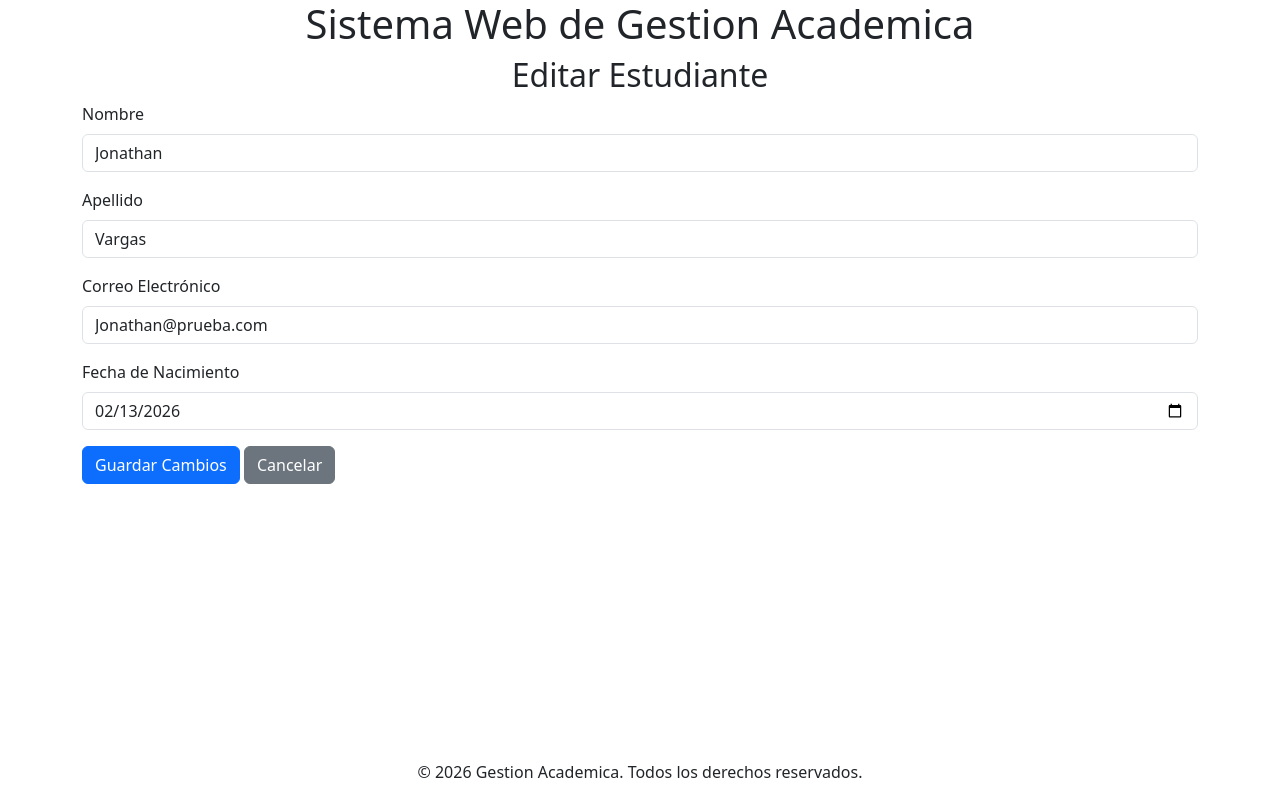
After one commit to jvargas6922/academic_management, a Django app: page /students/edit/3/ in a window 1280 px wide. The commit adds this page. Run offline with Django 4.2, Linux system fonts and the light colour scheme; data comes from the database, SQL or seed files in the repository; both versions use the stored data as it was after the commit.

Commit message:
crud terminado de estudiantes

```diff
--- a/apps/students/urls.py
+++ b/apps/students/urls.py
@@ -4,4 +4,7 @@ from . import views
 urlpatterns = [
     path('', views.index, name='list_students'),
     path('create/', views.create, name='create_student'),
+    path('edit/<int:student_id>/', views.edit, name='edit_student'),
+    path('update/<int:student_id>/', views.update, name='update_student'),
+    path('delete/<int:student_id>/', views.delete, name='delete_student'),
 ]
--- a/apps/students/views.py
+++ b/apps/students/views.py
@@ -1,7 +1,8 @@
-from django.shortcuts import render,redirect
+from django.shortcuts import render,redirect, get_object_or_404
 from django.http import HttpResponse
 from django.contrib import messages
 from .models import Student
+
 
 # Create your views here.
 def index(requests):
@@ -34,3 +35,38 @@ def create(requests):
             messages.error(requests, f"Error al crear el estudiante: {str(e)}")
 
     return render(requests, 'student/create.html')
+
+def edit(requests, student_id):
+    # este metodo me retorna el objeto o un error 404 si no lo encuentra
+    student = get_object_or_404(Student, id=student_id)
+    return render(requests, 'student/edit.html', {'student': student})
+
+def update(requests, student_id):
+    student = get_object_or_404(Student, id=student_id)
+    if requests.method == "POST":
+        try:
+            # captura de los datos del formulario
+            first_name = requests.POST["first_name"] # otra forma de escribirlo
+            last_name = requests.POST["last_name"]
+            email = requests.POST["email"]
+            birth_date = requests.POST["birth_date"]
+            # actualización de los campos del estudiante
+            student.first_name = first_name
+            student.last_name = last_name
+            student.email = email
+            student.birth_date = birth_date
+            student.save()
+            messages.success(requests, "Estudiante actualizado exitosamente")
+            return redirect('list_students')
+        except Exception as e:
+            messages.error(requests, f"Error al actualizar el estudiante: {str(e)}")
+    return render(requests, 'student/edit.html', {'student': student})
+
+def delete(requests, student_id):
+    student = get_object_or_404(Student, id=student_id)
+    try:
+        student.delete()
+        messages.success(requests, "Estudiante eliminado exitosamente")
+        return redirect('list_students')
+    except Exception as e:
+        messages.error(requests, f"Error al eliminar el estudiante: {str(e)}")
--- /dev/null
+++ b/templates/student/edit.html
@@ -0,0 +1,35 @@
+{% extends 'base.html' %}
+{% block title %}
+Editar Estudiante
+{% endblock %}
+
+{% block content %}
+<div class="container">
+    <h2 class="text-center">Editar Estudiante</h2>
+    <form method="POST" action="{% url 'update_student' student.id %}">
+        {% csrf_token %}
+        <div class="mb-3">
+            <label for="first_name" class="form-label">Nombre</label>
+            <input type="text" class="form-control" id="first_name" name="first_name" value="{{ student.first_name }}"
+                required>
+        </div>
+        <div class="mb-3">
+            <label for="last_name" class="form-label">Apellido</label>
+            <input type="text" class="form-control" id="last_name" name="last_name" value="{{ student.last_name }}"
+                required>
+        </div>
+        <div class="mb-3">
+            <label for="email" class="form-label">Correo Electrónico</label>
+            <input type="email" class="form-control" id="email" name="email" value="{{ student.email }}" required>
+        </div>
+        <div class="mb-3">
+            <label for="birth_date" class="form-label">Fecha de Nacimiento</label>
+            <input type="date" class="form-control" id="birth_date" name="birth_date"
+                value="{{ student.birth_date|date:'Y-m-d' }}" required>
+        </div>
+        <button type="submit" class="btn btn-primary">Guardar Cambios</button>
+        <a href="{% url 'list_students' %}" class="btn btn-secondary">Cancelar</a>
+    </form>
+</div>
+
+{% endblock %}
--- a/templates/student/student_list.html
+++ b/templates/student/student_list.html
@@ -13,6 +13,7 @@
                 <th scope="col">Apellido</th>
                 <th scope="col">Email</th>
                 <th scope="col">Fecha de Nacimiento</th>
+                <th scope="col">Acciones</th>
             </tr>
         </thead>
         <tbody>
@@ -22,6 +23,10 @@
                 <td>{{ student.last_name }}</td>
                 <td>{{ student.email }}</td>
                 <td>{{ student.birth_date }}</td>
+                <td>
+                    <a href="{% url 'edit_student' student.id %}" class="btn btn-sm btn-warning">Editar</a>
+                    <a href="{% url 'delete_student' student.id %}" class="btn btn-sm btn-danger" onclick="return confirm('¿Estás seguro de que deseas eliminar este estudiante?');">Eliminar</a>
+                </td>
             </tr>
             {% endfor %}
         </tbody>
```
Also changed, not shown: db.sqlite3.
